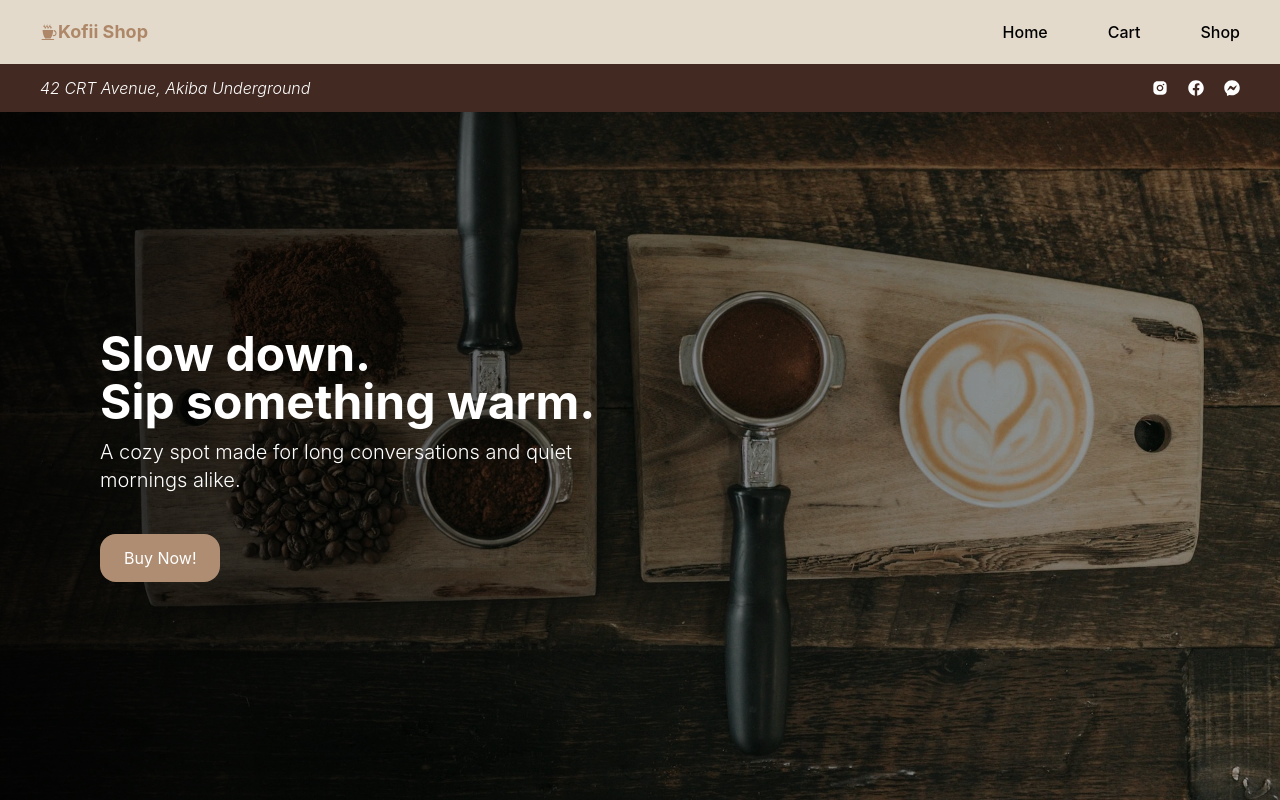
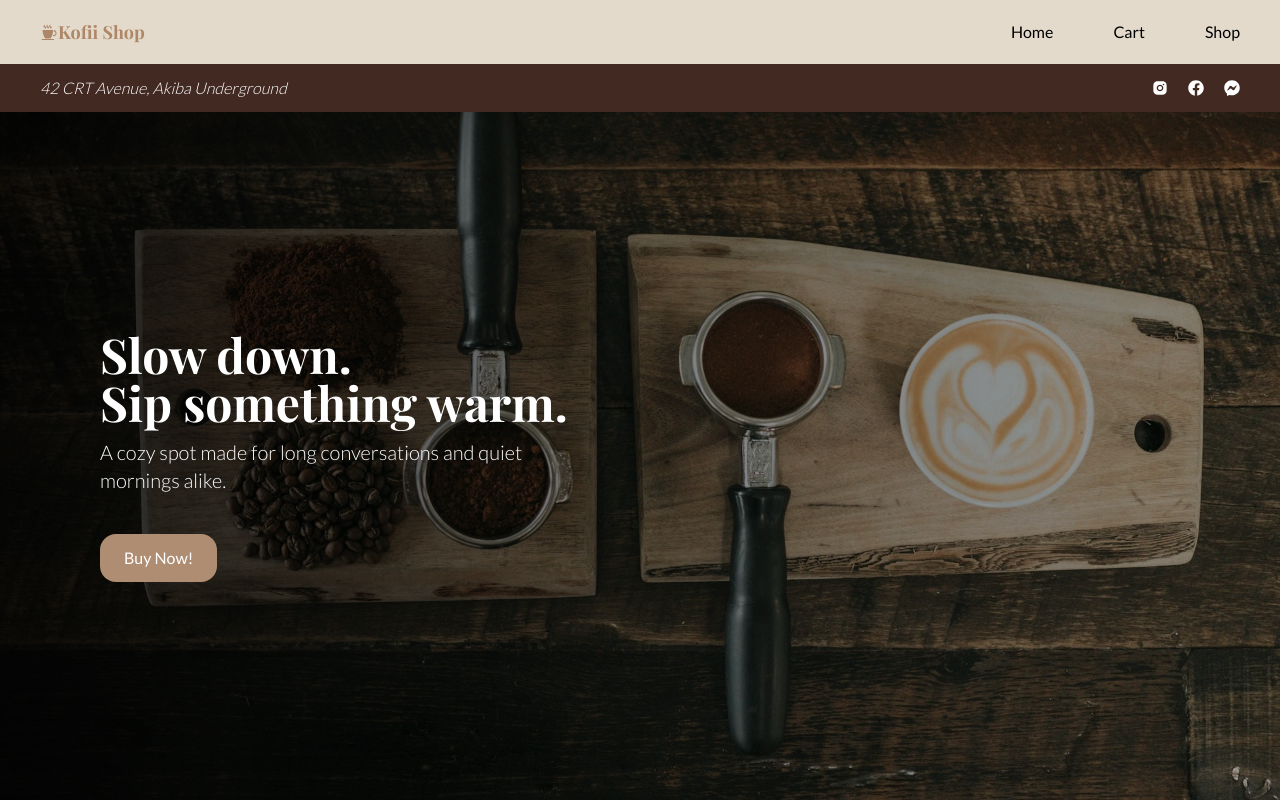
Before and after one commit to Wise-394/kofii_shop, a React (Vite) app in the folder client/: page / in a window 1280 px wide. Built offline with nearby package versions, Linux system fonts and the light colour scheme.

Commit message:
feat: add Google Fonts for improved typography and update styles for better presentation

```diff
--- a/client/index.html
+++ b/client/index.html
@@ -4,6 +4,11 @@
     <meta charset="UTF-8" />
     <link rel="icon" type="image/svg+xml" href="/favicon.svg" />
     <meta name="viewport" content="width=device-width, initial-scale=1.0" />
+    <link
+      href="https://fonts.googleapis.com/css2?family=Playfair+Display:wght@400;700;900&family=Lato:wght@300;400;700&display=swap"
+      rel="stylesheet"
+    />
+
     <title>client</title>
   </head>
   <body>
--- a/client/src/components/Header.jsx
+++ b/client/src/components/Header.jsx
@@ -15,7 +15,7 @@ export function Header() {
       <Link
         to="/"
         className="flex items-center justify-center text-lg font-bold
-          text-brown-200"
+          text-brown-200 font-playfair"
       >
         <GiCoffeeCup className="" />
         Kofii Shop
--- a/client/src/components/Home/Hero.jsx
+++ b/client/src/components/Home/Hero.jsx
@@ -34,7 +34,9 @@ export function Hero() {
           className="text-center flex justify-center items-center flex-col
             order-2 md:order-1 z-10 gap-3 md:text-left md:items-start lg:px-10"
         >
-          <h1 className="text-3xl font-bold md:text-4xl lg:text-5xl">
+          <h1
+            className="text-3xl font-bold md:text-4xl lg:text-5xl font-playfair"
+          >
             Slow down. <br /> Sip something warm.
           </h1>
           <p className="text-md md:text-xl font-light">
--- a/client/src/index.css
+++ b/client/src/index.css
@@ -1,4 +1,8 @@
 @import "tailwindcss";
+
+body {
+  font-family: "Lato", sans-serif;
+}
 
 @theme {
   --color-brown-100: #e3dacb;
@@ -6,4 +10,7 @@
   --color-brown-300: #af8d72;
   --color-brown-400: #412d22;
   --color-brown-500: #422922;
+
+  --font-playfair: "Playfair Display", serif;
+  --font-lato: "Lato", sans-serif;
 }
```
